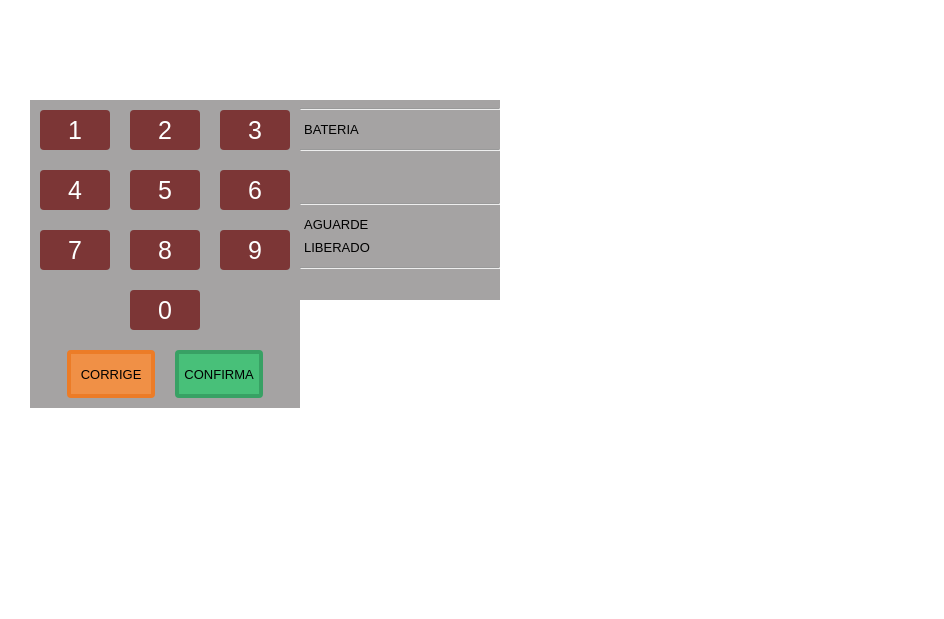
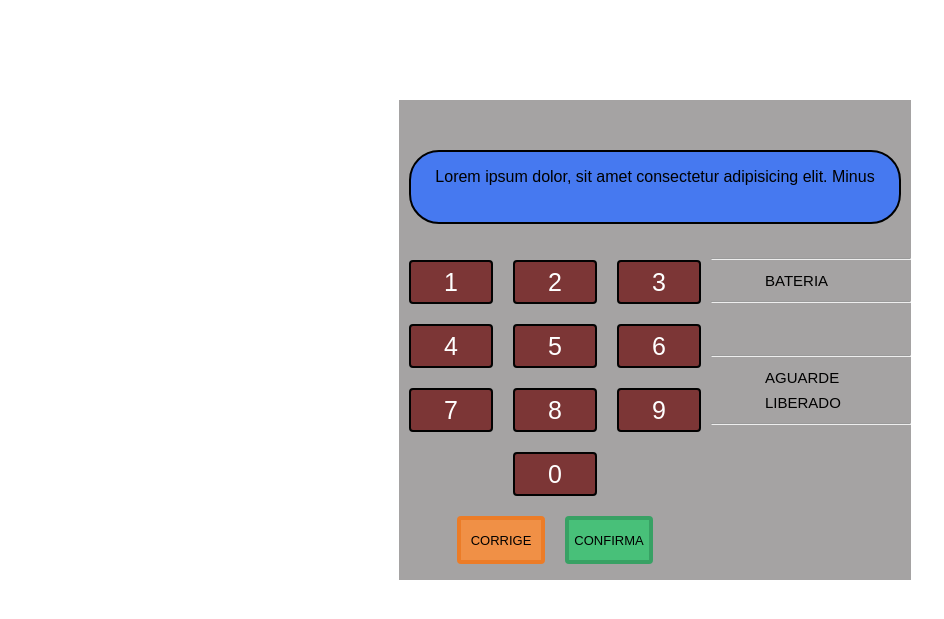
Before and after one commit to senacrs-emti/2022-2M-urna-G4, a PHP site: page / in a window 1280 px wide. Shown: the top 619 px of the page, without its empty margins (0-944 px from the left). Run offline with PHP 8.4, Linux system fonts and the light colour scheme.

Commit message:
Add files via upload

```diff
--- a/mesario/index.html
+++ b/mesario/index.html
@@ -9,6 +9,12 @@
   </head>
   <body>
     <div class="tudo">
+      <div class="tela">
+        <div class="texto">
+        <p>Lorem ipsum dolor, sit amet consectetur adipisicing elit. Minus</p>
+        </div>
+      </div>
+      <div class="flex">
         <div class="teclado">
           <div class="teclado-linha">
             <div class="teclado-botao border">1</div>
@@ -30,7 +36,7 @@
           </div>
 
           <div class="teclado-linha">
-            <div class="teclado-botao botao-branco">CORRIGE</div>
+            <div class="teclado-botao botao-laranja">CORRIGE</div>
             <div class="teclado-botao botao-confirma">CONFIRMA</div>
           </div>
         </div>
@@ -50,6 +56,7 @@
       </div>
       </div>
     </div>
+      </div>
 
 
   </body>
--- a/mesario/style.css
+++ b/mesario/style.css
@@ -24,14 +24,20 @@ body {
   background-repeat: no-repeat;
   background-attachment: fixed;
   margin-top: 100px;
-  display: flex;
+
 }
 
 
 .teclado {
   background-color: #a5a3a3 ;
   margin-left: 30px;
-  max-width: 500px;
+  max-width: 400px;
+
+}
+
+.flex{
+  display: flex;
+  justify-content: center;
 }
 
 
@@ -42,7 +48,7 @@ body {
 }
 
 .teclado-botao {
-  width: 70px;
+  width: 80px;
   height: 40px;
   background-color: #7c3636;
   color: #fff;
@@ -52,6 +58,7 @@ body {
   align-items: center;
   margin: 10px;
   cursor: pointer;
+  border: 2px solid rgb(2, 2, 2);
 
 }
 
@@ -84,13 +91,10 @@ body {
   animation-iteration-count: infinite;
 }
 
-.d-1-4 {
-  flex: 1;
-  line-height: 30px;
-}
 
 
-.botao-branco {
+
+.botao-laranja {
   width: 80px;
   background-color: #f09046;
   color: #000;
@@ -98,9 +102,10 @@ body {
   font-weight: 400;
   border: 4px solid #ec7c27;
   border-radius: 4px;
+
 }
 
-.botao-branco:active{
+.botao-laranja:active{
   background-color: rgb(133, 73, 5);
 }
 
@@ -123,7 +128,7 @@ body {
 .luzes {
   background-color: #a5a3a3;
   width: 200px;
-  height: 200px;
+  height: 330px;
 
 }
 
@@ -131,10 +136,11 @@ body {
   width: 80px;
   background-color: transparent;
   color: #000;
-  font-size: 13px;
+  font-size: 15px;
   font-weight: 400;
   border: 4px solid transparent;
   border-radius: 4px;
+  margin-left: 50px;
 }
 
 .botao-aguarde:active{
@@ -145,10 +151,11 @@ body {
   width: 80px;
   background-color: transparent;
   color: #000;
-  font-size: 13px;
+  font-size: 15px;
   font-weight: 400;
   border: 4px solid transparent;
   border-radius: 4px;
+  margin-left: 50px;
 }
 
 .botao-liberado:active{
@@ -161,12 +168,37 @@ body {
   width: 80px;
   background-color: transparent;
   color: #000;
-  font-size: 13px;
+  font-size: 15px;
   font-weight: 400;
   border: 4px solid transparent;
   border-radius: 4px;
+  margin-left: 50px;
 }
 
 .botao-bateria:active{
   background-color: #df1515;
 }
+
+.tela{
+  width: 512px;
+  height: 150px;
+  background-color:#a5a3a3 ;
+  display: flex;
+  margin: 0 auto 0px auto;
+  margin-left:399px ;
+
+
+}
+.texto{
+width: 800px;
+height: 70px;
+background-color: #4679f0;
+align-items: center;
+margin:50px 10px;
+border-radius: 30px;
+border: 2px solid black;
+
+}
+p{
+  text-align: center;
+}
```
